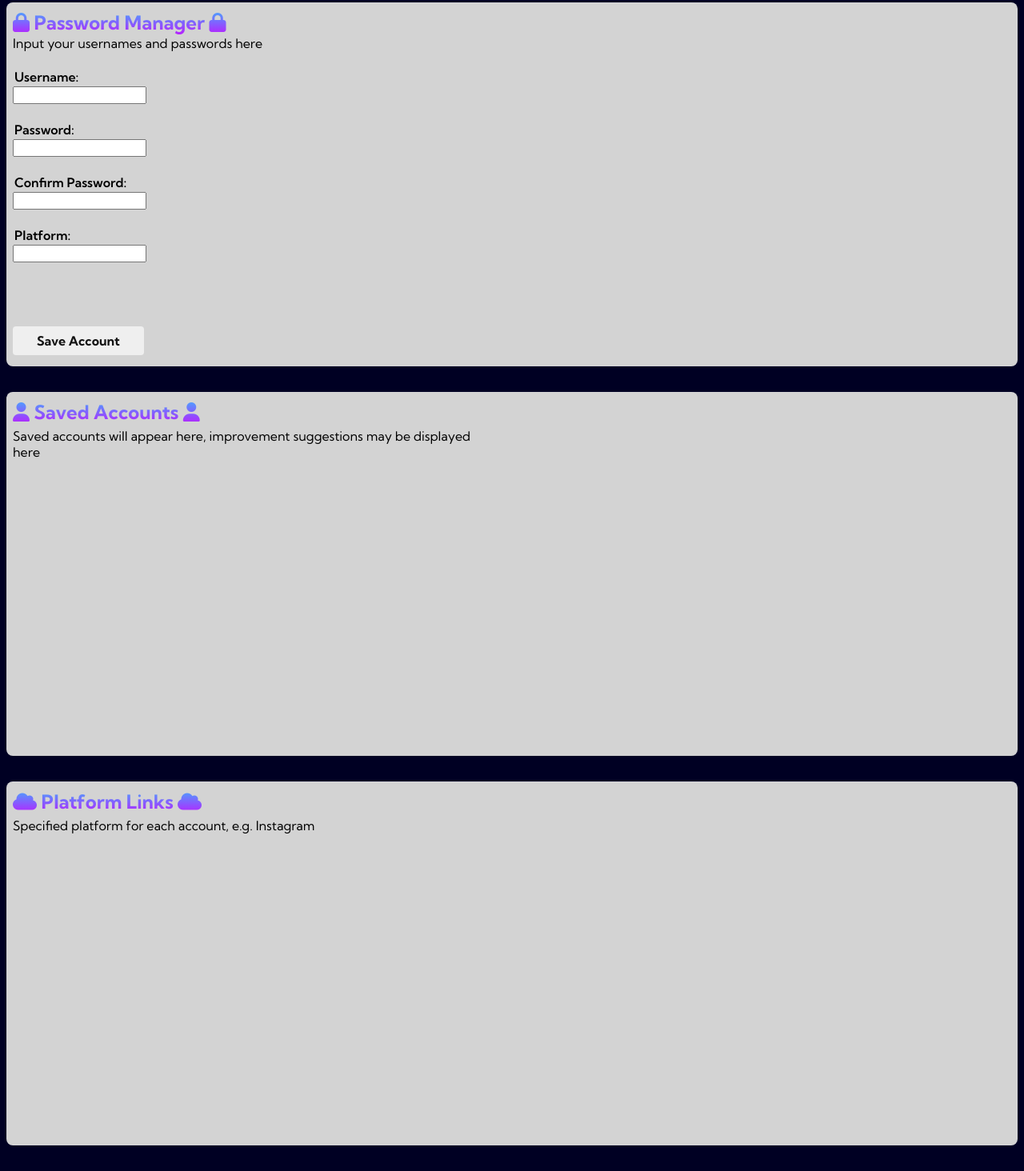
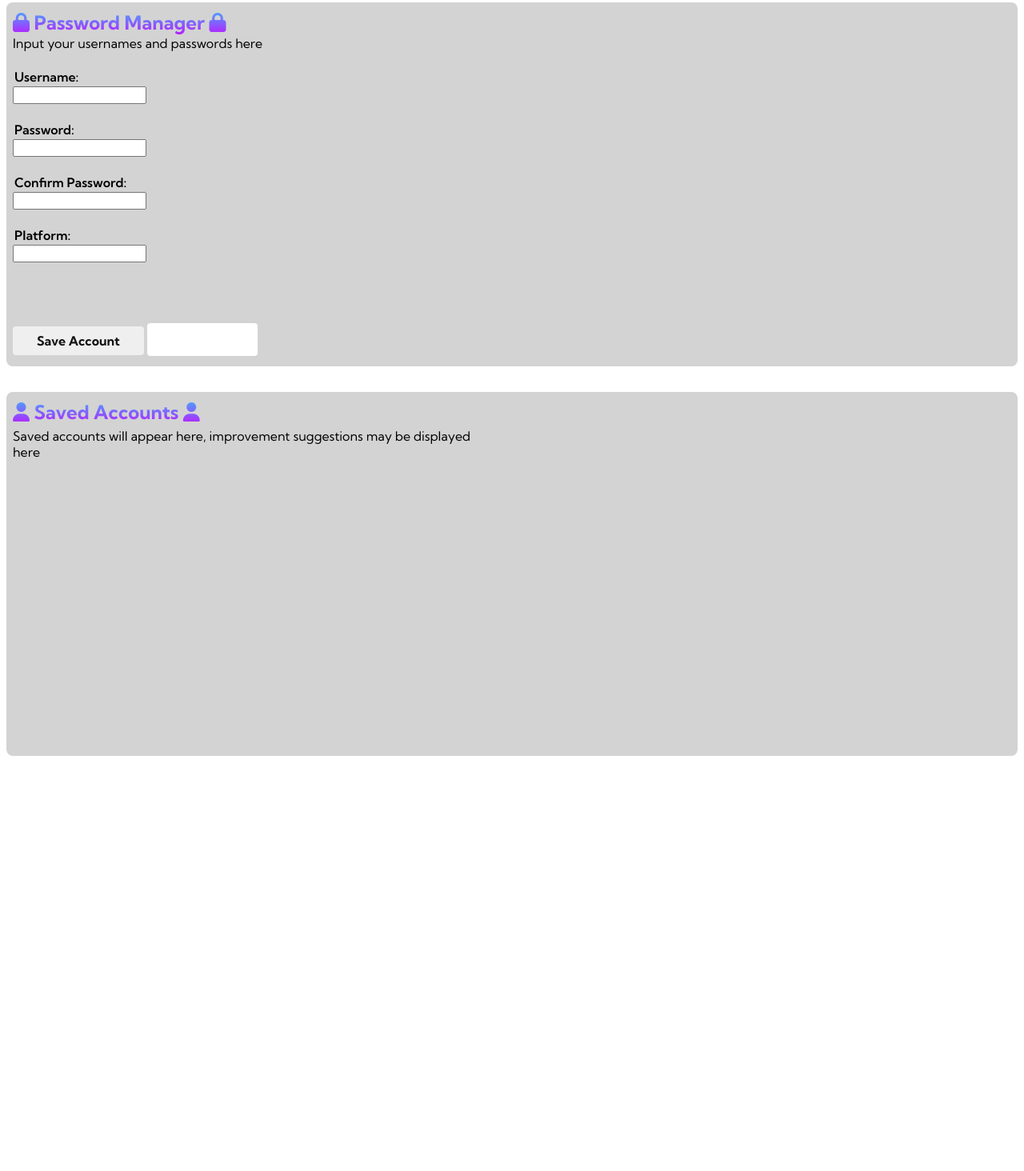
Before and after one commit to Chris-Bratosin/COMP1004-SPA, a plain HTML site: page index.html in a window 1280 px wide. Shown: the part 13-1477 px from the top of the page at 80% size. After the commit the page ends 990 px from the top, so only its background shows below. Drawn offline with Linux system fonts and the light colour scheme.

Commit message:
currently working on a new method for color theme toggle

```diff
--- a/app.js
+++ b/app.js
@@ -36,6 +36,51 @@ function saveAccount()
 }
 */
 
+/*Creating the color theme toggle
+first going to find the system setting for the user to have a default theme (dark/light) and if button is clicked
+switch to the opposite theme and revert if clicked again*/
+
+function themeSetting({localStorageTheme, systemSettingsDark})
+{
+    if (localStorageTheme !== null)
+    {
+        return localStorageTheme;
+    }
+
+    if (systemSettingsDark.matches)
+    {
+        return "dark";
+    }
+
+    return "light";
+}
+
+/*creating function to update the buttons text when clicked so that it matches with what it should be.
+e.g. when dark is on, button should say 'switch to light' and vice versa with light, it should be
+'switch to dark*/
+
+function updateButtonText({buttonEl, isDark})
+{
+    const changeSetting = isDark ? "Change theme to light" : "Change"
+    buttonEl.setAttribute("aria-label", changeSetting);
+    buttonEl.innerText = changeSetting;
+}
+
+/* Creating function to update the html tag i set earlier after the lang=en tag.*/
+
+function updateHtmlTag({theme})
+{
+    document.querySelector("html").setAttribute("data-theme", theme);
+}
+
+/*finally, going to get the system settings for when the page loads then figure the current site settings
+and update the theme depending on what the users needs are. going to make use of an event listener for when
+the user clicks the button toggle*/
+
+const button = document.querySelector("[data-theme-toggle");
+const localStorageTheme = localStorage.getItem("theme");
+const systemSettingsDark
+
 // TODO: PASSWORD STRENGTH CHECKING
 // TODO: ACCOUNT DELETION BUTTON
 // TODO: FILE SAVING AND FILE OPENING USING JSON
--- a/index.html
+++ b/index.html
@@ -39,7 +39,9 @@
             </div>
             <button class="main__button" onclick="saveAccount()">Save Account</button>
             <!--<button class = "dark__mode" onclick="darkMode()">Toggle Dark Mode</button> -->
-
+            <button type="button" class="color__theme"
+            data-theme-toggle
+            aria-label="change to light theme">Light Mode</button>
         </div>
     </div>
 
@@ -58,20 +60,7 @@
         </div>
     </div>
 
-    <!-- ! PLATFORMS SECTION OF MAIN PAGE -->
 
-    <div class="platforms">
-        <div class="platforms__container">
-            <div class="platforms__content">
-                <h2>
-                    <i class="fa-solid fa-cloud"></i>
-                    Platform Links
-                    <i class="fa-solid fa-cloud"></i>
-                </h2>
-                <p>Specified platform for each account, e.g. Instagram</p>
-            </div>
-        </div>
-    </div>
 
 
 
--- a/style.css
+++ b/style.css
@@ -2,11 +2,12 @@
 {
     font-family: 'Kumbh Sans', sans-serif;
 }
-
+/*
 body
 {
     background-color: rgba(0, 0, 35, 40);
 }
+*/
 
 /*MAIN COMPARTMENT (PASSWORD MANAGER) CSS SECTION*/
 
@@ -84,7 +85,7 @@ body
 {
     background-color: darkgreen;
 }
-
+/*
 .dark__mode
 {
     font-size: 1rem;
@@ -100,6 +101,7 @@ body
     outline: none;
 }
 
+
 .dark__mode:hover
 {
     background-color: white;
@@ -110,6 +112,41 @@ body
 {
     background-color: darkgreen;
 }
+*/
+
+[data-theme="light"]
+{
+    --color-bg: #ffffff;
+    --color-fg: #000000;
+}
+
+[data-theme="dark"]
+{
+    --color-bg: #000000;
+    --color-fg: #ffffff;
+}
+
+body
+{
+    background-color: var(--color-bg);
+    color: var (--color-fg);
+    min-height: 100vh;
+}
+
+.color__theme
+{
+    font-size: 1.25rem;
+    font-weight: 700;
+    padding: 0.5rem 1rem;
+    transition: all var(--global-transition-time) ease-in-out;
+    border: none;
+    border-radius: 4px;
+    cursor: pointer;
+    color: var(--color-bg);
+    background-color: var(--color-bg);
+}
+
+
 
 
 /*SAVED ACCOUNTS CSS SECTION*/
@@ -151,42 +188,3 @@ body
     font-size: 1rem;
     margin-top: -15px;
 }
-
-/*PLATFORM LINKING CSS SECTION*/
-
-.platforms
-{
-    background-color: lightgray;
-    border-radius: 8px;
-}
-
-.platforms__container
-{
-    max-width: 600px;
-    max-height: 600px;
-    height: 455px;
-    padding-left: 0.5rem;
-    margin-bottom: 2rem;
-    text-decoration: none;
-}
-
-.platforms__container h2
-{
-    font-size: 1.5rem;
-    text-decoration: none;
-    font-weight: 700;
-    padding-top: 10px;
-    background-color: #131313;
-    background-image: linear-gradient(to top, #b721ff 0%, #21d4fd 100%);
-    background-size: 100%;
-    -webkit-background-clip: text;
-    -moz-background-clip: text;
-    -webkit-text-fill-color: transparent;
-    -moz-text-fill-color: transparent;
-}
-
-.platforms__content p
-{
-    font-size: 1rem;
-    margin-top: -15px;
-}
```
